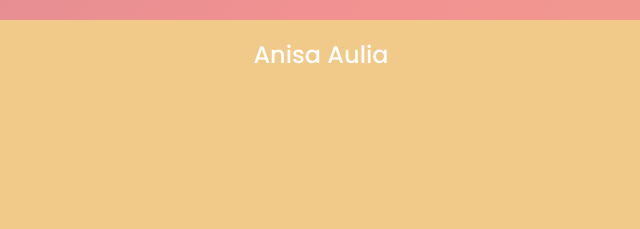
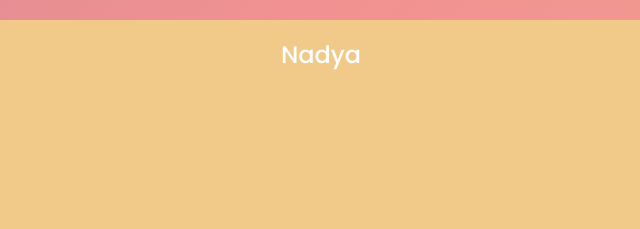
Before and after one commit to untuknadya/buatkamu, a plain HTML site: page index.html in a window 1280 px wide. Both pictures are taken after a click on the button "Mulai Sekarang". Shown: the top 229 px of the page, 319-959 px from the left. Drawn offline with nearby package versions, Linux system fonts and the light colour scheme.

Commit message:
Update index.html

```diff
--- a/index.html
+++ b/index.html
@@ -7,7 +7,7 @@
   <meta name="viewport" content="width=device-width, initial-scale=1.0">
   <title>I Love You</title>
   <meta name="description" content="Semangat beraktifitas ya sayang">
-  <meta name="author" content="Wafa Rifqi Anafin">
+  <meta name="author" content="akmal">
   <link rel="stylesheet" href="css/style.css">
   <link rel="stylesheet" href="css/efekteks.css">
   <link rel="stylesheet" href="css/responsif.css">
@@ -62,7 +62,7 @@
         </div>
       </section>
       <section class="halaman4 dalemnya_halaman" onclick="PindahKeHalaman(3)">
-        <h1 class="judul_halaman">Anisa Aulia</h1>
+        <h1 class="judul_halaman">Nadya</h1>
         <br>
         <h1 id="waktu"></h1>
         <script type="text/javascript">
```
